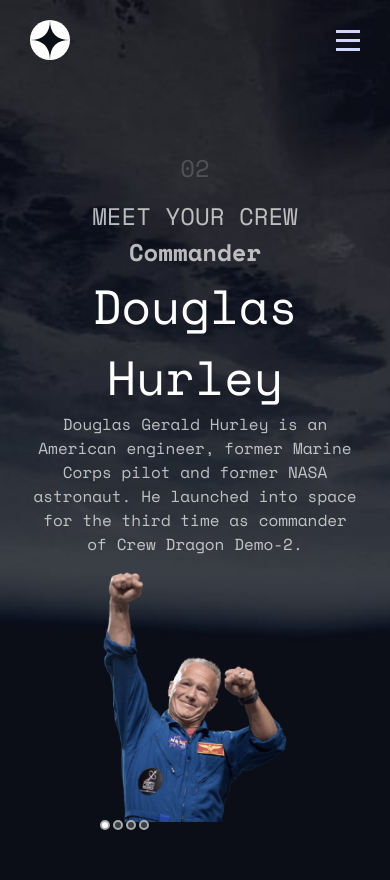
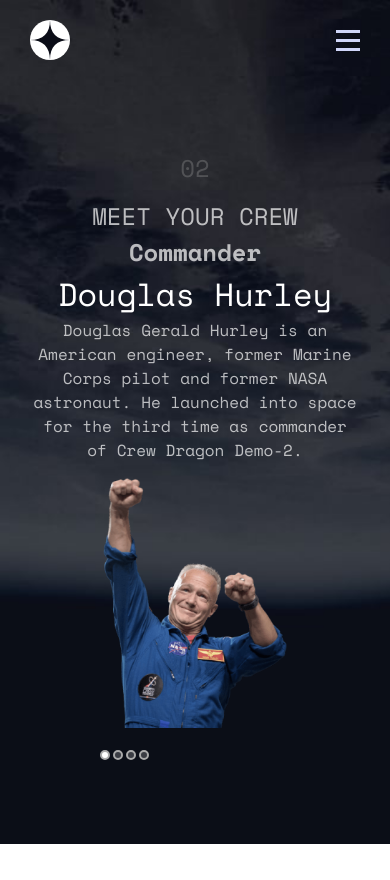
Before and after one commit to Brzozowski7/Space-tourism, a React (Create React App) app: page /crew in a window 390 px wide. After the commit the page ends 844 px from the top, so only its background shows below. Built offline with nearby package versions, Linux system fonts and the light colour scheme.

Commit message:
improved tablet styling

```diff
--- a/src/pages/Crew/Crew.styles.ts
+++ b/src/pages/Crew/Crew.styles.ts
@@ -5,7 +5,9 @@
 
 export const Wrapper = styled.main<{ isMobile: boolean; isTablet: boolean }>`
   min-height: 100vh;
-  background: url(${(props) => guessBgImage(SubPages.CREW, props.isMobile, props.isTablet)});
+  height: 100%;
+  background: url(${(props) =>
+    guessBgImage(SubPages.CREW, props.isMobile, props.isTablet)});
   background-size: cover;
   display: flex;
   flex-direction: column;
@@ -59,8 +61,9 @@
 export const Name = styled.p`
   font-size: 72px;
   color: ${pallete.White};
+  word-break: break-word;
   @media only screen and (max-width: 960px) {
-    font-size: 48px;
+    font-size: 32px;
   }
 `;
 
@@ -75,6 +78,9 @@
   pointer-events: none;
   @media only screen and (max-width: 960px) {
     width: 100%;
+    height: 500px;
+  }
+  @media only screen and (max-width: 640px) {
     height: 250px;
   }
 `;
```
